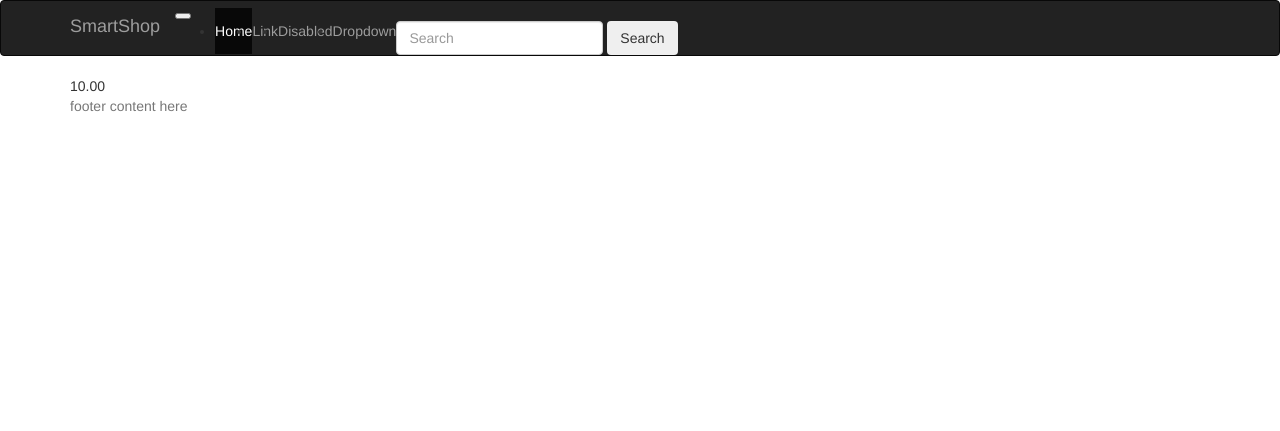
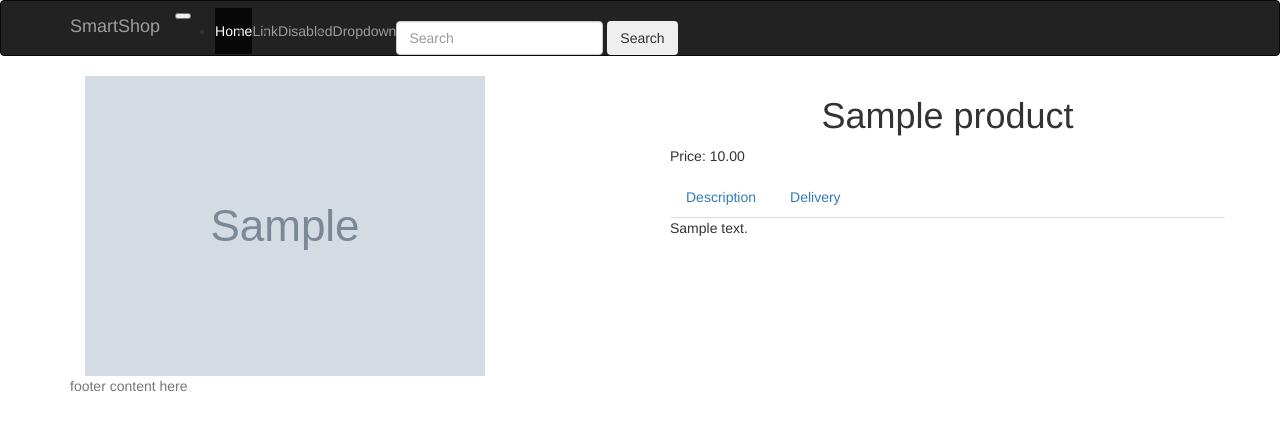
Before and after one commit to homich77/smart_market, a Django app: page /product/1 in a window 1280 px wide. Shown: the top 431 px of the page. Run offline with Django 3.2, Linux system fonts and the light colour scheme; tables that the repository leaves empty hold one stand-in row (values such as "Sample post"); grey boxes marked "Sample" are stand-in pictures; some libraries are stand-ins or nearby versions.

Commit message:
product_details page layout

```diff
--- a/templates/product/product_detail.html
+++ b/templates/product/product_detail.html
@@ -1,5 +1,45 @@
 {% extends 'base.html' %}
 
 {% block content %}
-    {{ object.price }}
+    <div class="container">
+        <div class="row">
+            <div class="col-lg-6">
+                {% for product_item in product.productimage_set.all %}
+                    <div class="product-image-item">
+                        <img src="{{ product_item.image.url }}" alt="{{ product.name }}" class="image-responsive">
+                    </div>
+                {% endfor %}
+            </div>
+            <div class="col-lg-6">
+                <h1 class="text-center">{{ product.name }}</h1>
+                <div class="">
+                    <p>Price: {{ product.price }}</p>
+                </div>
+                <div>
+                    <!-- Nav tabs -->
+                    <ul class="nav nav-tabs" role="tablist">
+                        <li class="nav-item">
+                            <a class="nav-link active" data-toggle="tab" href="#description" role="tab">
+                                Description
+                            </a>
+                        </li>
+                        <li class="nav-item">
+                            <a class="nav-link" data-toggle="tab" href="#delivery" role="tab">
+                                Delivery
+                            </a>
+                        </li>
+                    </ul>
+
+                    <!-- Tab panes -->
+                    <div class="tab-content product-tabs">
+                      <div class="tab-pane active" id="description" role="tabpanel">
+                          {{ product.description }}
+                      </div>
+                      <div class="tab-pane" id="delivery" role="tabpanel">...</div>
+                    </div>
+                    </div>
+                </div>
+            </div>
+        </div>
+    </div>
 {% endblock content %}
```
Also changed, not shown: 1 other file.
